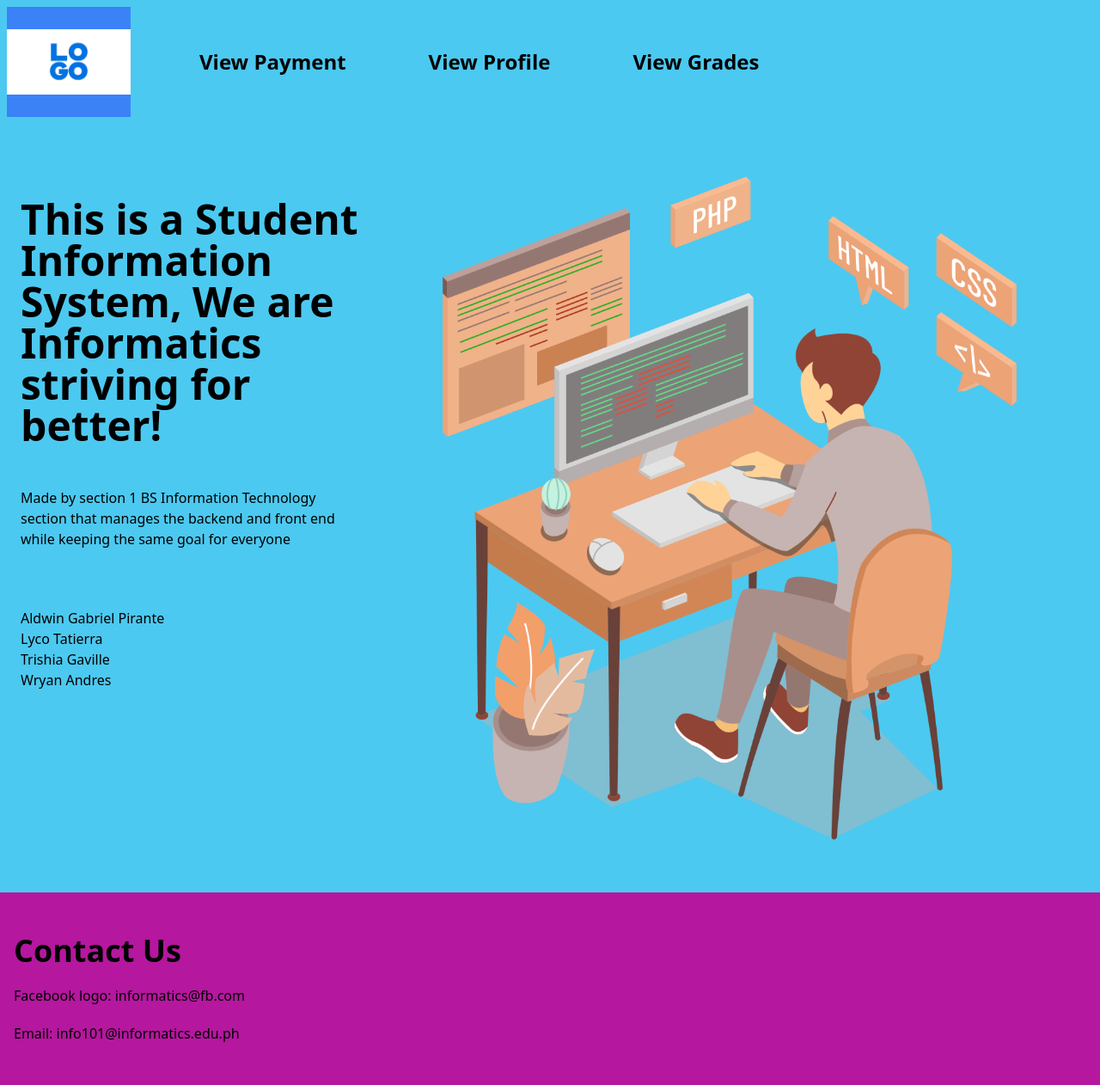
After one commit to princepines/SIS-Northgate, a PHP site: page /LayoutViews/layout.php in a window 1280 px wide. The commit adds this page. Shown: the whole page at 86% size. Run offline with PHP 8.4, Linux system fonts and the light colour scheme.

Commit message:
Change theme, create after login layout and added tailwind

```diff
--- /dev/null
+++ b/LayoutViews/layout.php
@@ -0,0 +1,75 @@
+<!DOCTYPE html>
+<html>
+  <head>
+    <title>My PHP-Tailwind Page</title>
+    <link rel="stylesheet" href="https://cdnjs.cloudflare.com/ajax/libs/tailwindcss/2.2.7/tailwind.min.css">
+    <script>
+      tailwind.config = {
+        theme: {
+          extend: {
+            colors: {
+              clifford: '#da373d',
+            }
+          }
+        }
+      }
+    </script>
+  </head>
+
+<body style="background-color: #4CC9F0">
+
+      <!--PHP CODE HERE-->
+    <nav class="flex container mx-auto p-2 pl-0 h-36">
+      <div class="flex ml-2 bg-blue-500 container mx-20 w-36 items-center bg-contain">
+        <img src="logo-social.png" alt="">
+    </div>
+      <div class="hidden lg:flex space-x-24 items-center font-bold text-2xl text-black-500">
+        <div class="text-blue hover:text-red-500">View Payment</div>
+        <div class="text-blue hover:text-red-500">View Profile</div>
+        <div class="text-blue hover:text-red-500">View Grades</div>
+      </div>
+      <div></div>
+    </nav>
+      <!--PHP CODE HERE-->
+
+
+    <div class="container flex flex-col-reverse items-center px-6 mx-auto mt-10 space-y-0
+    md:space-y-0  md:flex-row">
+      <div class="flex flex-col mb-32 space-y-12 md:w-1/2">
+        <h1 class="max-w-md text-4xl font-bold text-center md:text-5xl md:text-left">
+          This is a Student Information System, We are Informatics striving for better!
+        </h1>
+        <p class="max-w-sm text-center text-black-700 md:text-left">
+          Made by section 1 BS Information Technology section that manages the backend and front end while keeping the same goal
+          for everyone
+        </p>
+        <div class="flex flex-col justify-center md:justify-start border-solid p-5 pl-0 ">
+          <p>Aldwin Gabriel Pirante</p>
+          <p>Lyco Tatierra</p>
+          <p>Trishia Gaville</p>
+          <p>Wryan Andres</p>
+        </div>
+      </div>
+      <div class="md:1/2">
+      <img src="image-1.png" alt="">
+      </div>
+    </div>
+
+    <nav class="flex px-4 flex-row
+    mx-auto mt-10 space-y-12 md:space-y-0 md:flex-row pb-12 bg-red-500"style="background-color: #B5179E">
+
+    <div class="flex flex-col space-y-5 md:w-1/2">
+      <h2 class="max-w-md text-4xl font-bold text-center pt-12 md:text-left">
+        Contact Us
+      </h2>
+      <h3>Facebook logo: informatics@fb.com</h3>
+      <h4>Email: info101@informatics.edu.ph</h4>
+    </div>
+
+
+
+
+  </nav>
+
+</body>
+</html>
--- a/head.php
+++ b/head.php
@@ -3,3 +3,4 @@
         <meta name="viewport" content="width=device-width, initial-scale=1.0">
         <link href="https://cdn.jsdelivr.net/npm/bootstrap@5.0.2/dist/css/bootstrap.min.css" rel="stylesheet" integrity="sha384-EVSTQN3/azprG1Anm3QDgpJLIm9Nao0Yz1ztcQTwFspd3yD65VohhpuuCOmLASjC" crossorigin="anonymous">
         <script src="https://cdn.jsdelivr.net/npm/bootstrap@5.0.2/dist/js/bootstrap.bundle.min.js" integrity="sha384-MrcW6ZMFYlzcLA8Nl+NtUVF0sA7MsXsP1UyJoMp4YLEuNSfAP+JcXn/tWtIaxVXM" crossorigin="anonymous"></script>
+        <link rel="stylesheet" href="https://cdnjs.cloudflare.com/ajax/libs/tailwindcss/2.2.7/tailwind.min.css">
```
Also changed, not shown: login/index.php (+9 -2 lines), style.css (+7 -7 lines), LayoutViews/Image-1.png (added), LayoutViews/logo-social.png (added).
